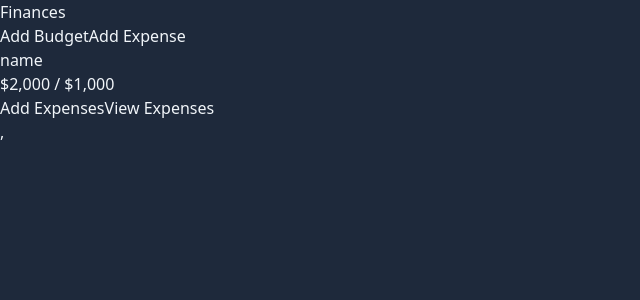
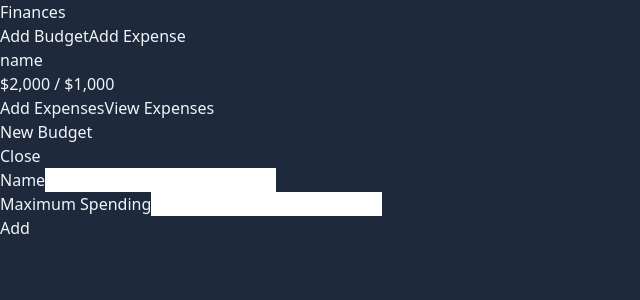
Before and after one commit to mRud3r/expense-tracker, a React (Vite) app: page / in a window 1280 px wide. Both pictures are taken after a click on the button "Add Budget". Shown: the top 300 px of the page, without its empty margins (0-640 px from the left). Built offline with nearby package versions, Linux system fonts and the light colour scheme.

Commit message:
addBudget Modal finished

```diff
--- a/src/App.jsx
+++ b/src/App.jsx
@@ -1,21 +1,23 @@
+import { useState } from "react"
 import AddBudgetModal from "./components/AddBudgetModal"
 import BudgetCard from "./components/BudgetCard"
 
 function App() {
+  const [showModal, setShowModal] = useState(false);
 
   return (
     <>
     <header className="container mx-auto w-full flex justify-between items-center p-4">
       <h1 className="text-2xl font-bold">Finances</h1>
       <div className="flex gap-4">
-        <button className="px-4 py-2 bg-slate-100 text-slate-800 font-medium rounded-sm hover:bg-slate-200">Add Budget</button>
+        <button onClick={() => setShowModal(true)} className="px-4 py-2 bg-slate-100 text-slate-800 font-medium rounded-sm hover:bg-slate-200">Add Budget</button>
         <button className="px-4 py-2 rounded-sm border border-slate-100 font-medium hover:bg-slate-700">Add Expense</button>
       </div>
     </header>
     <main className="container mx-auto w-full p-4">
       <BudgetCard name='name' amount={2000} max={1000} />
     </main>
-    <AddBudgetModal />
+    <AddBudgetModal showModal={showModal} setShowModal={setShowModal}/>
 
     </>
   )
--- a/src/components/AddBudgetModal.jsx
+++ b/src/components/AddBudgetModal.jsx
@@ -1,6 +1,60 @@
-export default function AddBudgetModal() {
-    return (
-        <div className="flex items-center justify-center h-screen">
-        </div>
-      );
+import { useContext, useRef } from "react";
+import { useBudgets } from "../context/BudgetsContext";
+
+export default function AddBudgetModal({ showModal, setShowModal }) {
+	const nameRef = useRef();
+    const maxRef = useRef();
+    const { addBudget } = useBudgets()
+    function handleSubmit(e) {
+        e.preventDefault()
+        addBudget({
+            name: nameRef.current.value,
+            max: parseFloat(maxRef.current.value),
+        })
+        setShowModal(false);
+    }
+
+
+    if (!showModal) return null;
+
+	return (
+		<div className="fixed inset-0 bg-black bg-opacity-50 flex items-center justify-center">
+			<div className="bg-slate-600 rounded shadow-lg space-y-8 p-6 w-11/12 sm:w-1/2 lg:w-1/3">
+				<div className="flex items-center justify-between">
+					<p className="text-xl font-bold">New Budget</p>
+					<button
+						className="text-slate-400 hover:text-slate-200 font-medium"
+						onClick={() => setShowModal(false)}
+					>
+						Close
+					</button>
+				</div>
+				<form onSubmit={handleSubmit} className="flex flex-col items-end gap-5">
+					<div className="flex flex-col gap-2 w-full">
+						<label htmlFor="" className="font-semibold text-lg">
+							Name
+						</label>
+						<input
+							type="text"
+                            required
+                            ref={nameRef}
+							className="bg-slate-200 rounded p-2 text-slate-900"
+						/>
+					</div>
+					<div className="flex flex-col gap-2 w-full">
+						<label htmlFor="" className="font-semibold text-lg">
+							Maximum Spending
+						</label>
+						<input
+							type="number"
+                            required
+                            ref={maxRef}
+							className="bg-slate-200 rounded p-2 text-slate-900"
+						/>
+					</div>
+					<button type="submit" className="px-4 py-2 bg-slate-950 rounded">Add</button>
+				</form>
+			</div>
+		</div>
+	);
 }
--- a/src/context/BudgetsContext.jsx
+++ b/src/context/BudgetsContext.jsx
@@ -47,7 +47,7 @@ export const BudgetsProvider = ({ children }) => {
 
 
 
-    return <BudgetsContext.Provider value={{}}>
+    return <BudgetsContext.Provider value={{addBudget}}>
         {children}
     </BudgetsContext.Provider>
 }
--- a/src/main.jsx
+++ b/src/main.jsx
@@ -8,6 +8,6 @@ createRoot(document.getElementById('root')).render(
   <BudgetsProvider>
     <StrictMode>
     <App />
-  </StrictMode>,
+  </StrictMode>
   </BudgetsProvider>
 )
```
